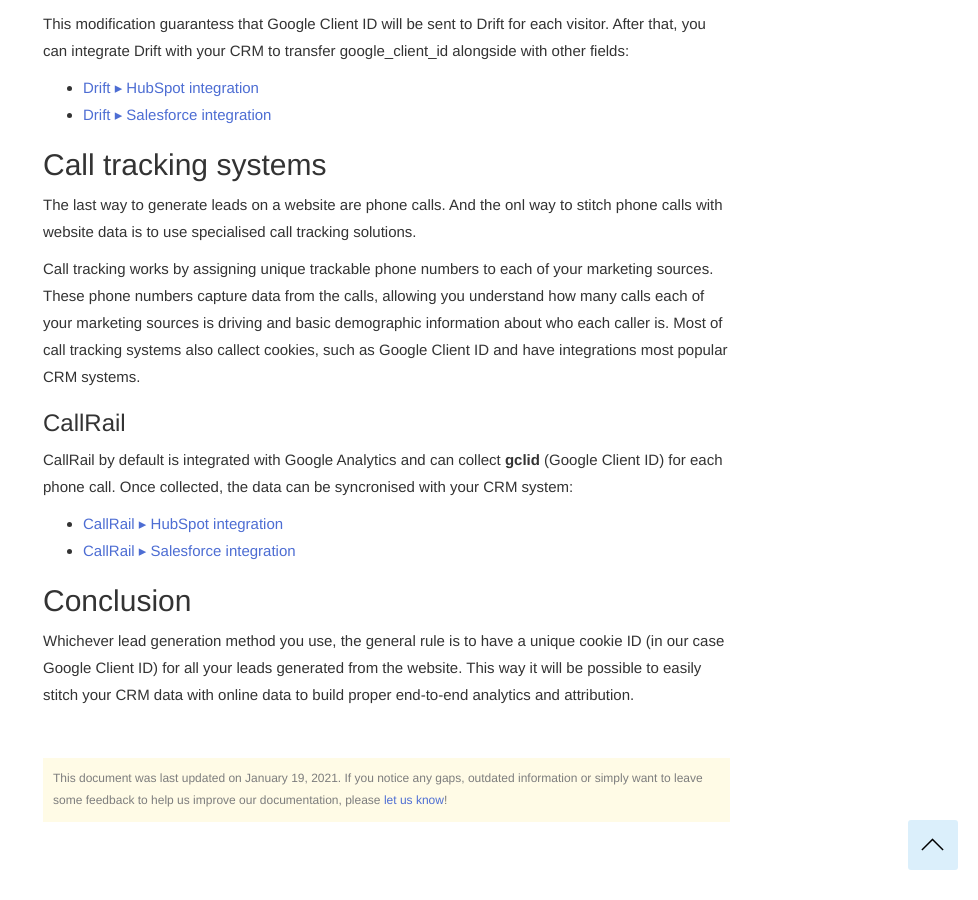
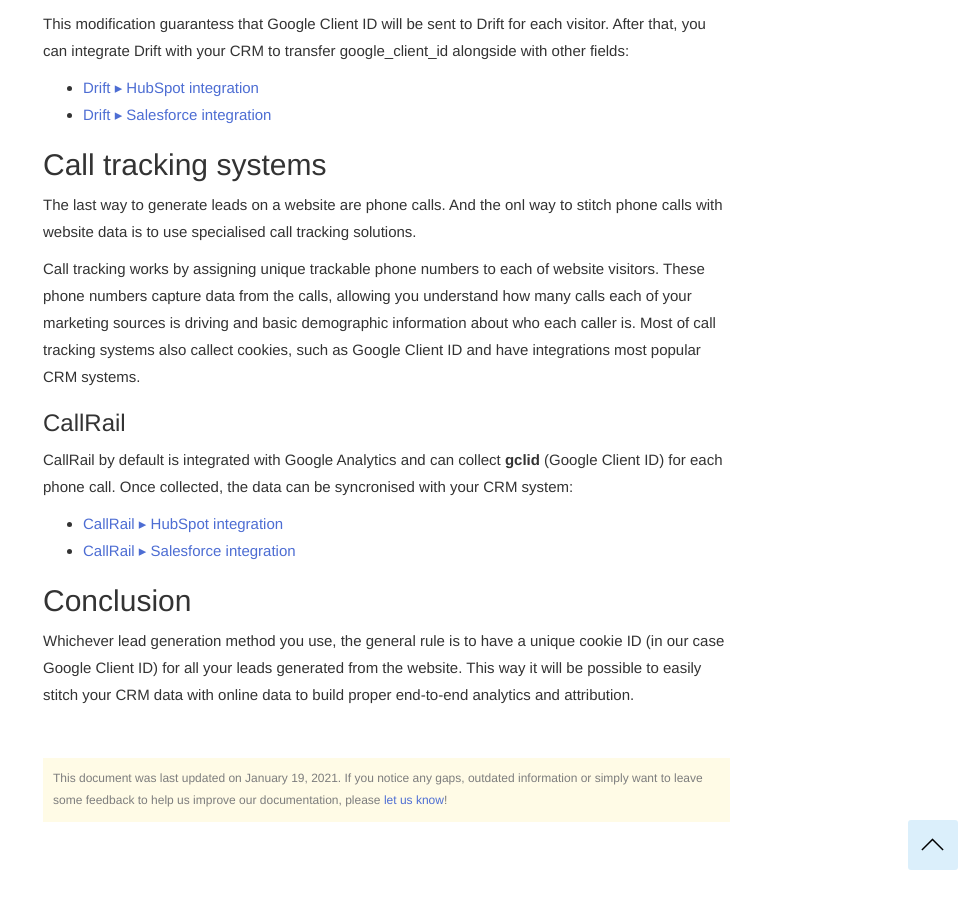
Before and after one commit to segmentstream-com/segmentstream-com.github.io, a Jekyll site: the page built from _docs/guides/stitching-crm-and-online-data.md, in a window 1280 px wide and 900 px high, scrolled down 3220 px. Shown: the whole window, without its empty margins (302-1280 px from the left). Built offline with Jekyll 4.4.1, drawn with Linux system fonts in a browser that asks for light colours; nearby versions of some CDN libraries.

Commit message:
fix calltracking info

```diff
--- a/_docs/guides/stitching-crm-and-online-data.md
+++ b/_docs/guides/stitching-crm-and-online-data.md
@@ -145,7 +145,7 @@
 
 The last way to generate leads on a website are phone calls. And the onl way to stitch phone calls with website data is to use specialised call tracking solutions.
 
-Call tracking works by assigning unique trackable phone numbers to each of your marketing sources. These phone numbers capture data from the calls, allowing you understand how many calls each of your marketing sources is driving and basic demographic information about who each caller is. Most of call tracking systems also callect cookies, such as Google Client ID and have integrations most popular CRM systems.
+Call tracking works by assigning unique trackable phone numbers to each of website visitors. These phone numbers capture data from the calls, allowing you understand how many calls each of your marketing sources is driving and basic demographic information about who each caller is. Most of call tracking systems also callect cookies, such as Google Client ID and have integrations most popular CRM systems.
 
 ### CallRail
 
```
